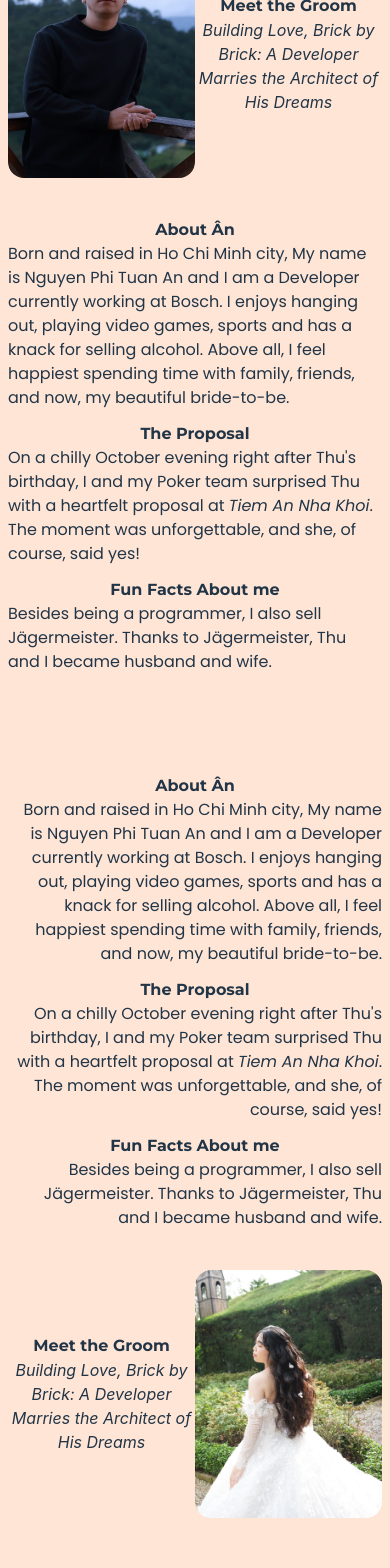
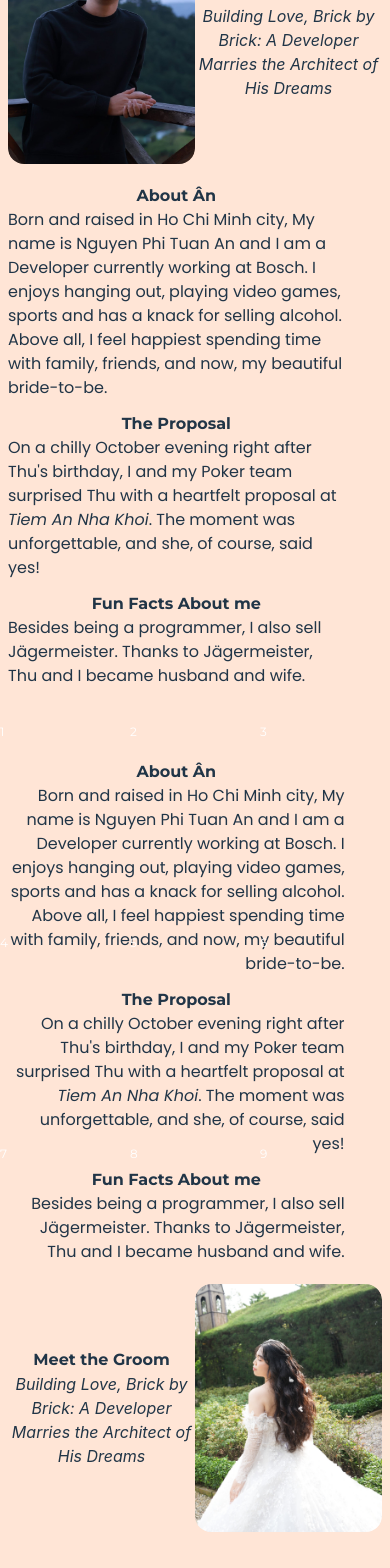
Before and after one commit to 19anim/wedding, a React (Vite) app: page / in a window 390 px wide. Shown: the part 2652-4220 px from the top of the page. Built offline with nearby package versions, Linux system fonts and the light colour scheme; a web font is replaced by a local one.

Commit message:
modify groom page. add introduction temp page

```diff
--- a/src/App.jsx
+++ b/src/App.jsx
@@ -3,6 +3,7 @@ import Schedule from "./pages/Schedule";
 import StoriesSliderPage from "./pages/StoriesSliderPage";
 import TopUpButton from "./components/topUpBotton/TopUpButton";
 import Groom from "./pages/Groom";
+import IntroductionTemp from "./pages/IntroductionTemp";
 
 function App() {
   return (
@@ -11,6 +12,7 @@ function App() {
       <Schedule />
       <StoriesSliderPage />
       <Groom />
+      <IntroductionTemp />
       <TopUpButton />
     </div>
   );
--- /dev/null
+++ b/src/components/topUpButton/TopUpButton.jsx
@@ -0,0 +1,18 @@
+import { motion } from "motion/react";
+import ArrowUp from "../../assets/arrow-up-circle-outline.svg";
+
+function TopUpButton(props) {
+  return (
+    <motion.a whileHover={{ scale: 1.1 }} whileTap={{ scale: 0.96 }} href="#" className="fixed bottom-[50px] right-[50px] size-10">
+      <img
+        src={ArrowUp}
+        alt=""
+        style={{
+          filter: "invert(66%) sepia(74%) saturate(533%) hue-rotate(307deg) brightness(115%) contrast(107%)",
+        }}
+      />
+    </motion.a>
+  );
+}
+
+export default TopUpButton;
--- a/src/pages/Groom.jsx
+++ b/src/pages/Groom.jsx
@@ -4,124 +4,84 @@ import BrideImage from "../assets/bride.jpg";
 const Groom = () => {
   return (
     <section className="h-screen snap-start sm:bg-[#ffbe9866] bg-transparent sm:flex sm:gap-10">
-      <section className="snap-start h-full w-full sm:w-[50%] flex flex-col bg-[#ffbe9866] sm:bg-transparent justify-center gap-10 py-2 px-2 sm:pl-2">
+      <section className="snap-start h-full w-full sm:w-[50%] flex flex-col bg-[#ffbe9866] sm:bg-transparent justify-center gap-5 py-2 px-2 sm:pl-2">
         <section className="w-full h-[30%] flex items-center">
           <section className="h-full w-[50%] overflow-hidden rounded-2xl">
-            <img
-              src={GroomImage}
-              alt=""
-              className="w-full block object-cover rounded-2xl"
-            />
+            <img src={GroomImage} alt="" className="w-full block object-cover rounded-2xl" />
           </section>
           <section className="w-[50%]">
             <article>
-              <header className="font-montserrat lg:text-[2em] sm:text-[1.5em] text-[1em] font-bold text-center">
-                Meet the Groom
-              </header>
+              <header className="font-montserrat lg:text-[2em] sm:text-[1.5em] text-[1em] font-bold text-center">Meet the Groom</header>
               <p className="text-center">
-                <i>
-                  Building Love, Brick by Brick: A Developer Marries the
-                  Architect of His Dreams
-                </i>
+                <i>Building Love, Brick by Brick: A Developer Marries the Architect of His Dreams</i>
               </p>
             </article>
           </section>
         </section>
         <section className="w-full flex flex-col gap-3">
-          <article className="lg:max-w-[70%]">
-            <header className="font-montserrat lg:text-[2em] sm:text-[1.5em] text-[1em] font-bold text-center">
-              About Ân
-            </header>
+          <article className="2xl:max-w-[70%] max-w-[90%]">
+            <header className="font-montserrat lg:text-[2em] sm:text-[1.5em] text-[1em] font-bold text-center">About Ân</header>
             <main className="font-Poppins text-left">
-              Born and raised in Ho Chi Minh city, My name is Nguyen Phi Tuan An
-              and I am a Developer currently working at Bosch. I enjoys hanging
-              out, playing video games, sports and has a knack for selling
-              alcohol. Above all, I feel happiest spending time with family,
-              friends, and now, my beautiful bride-to-be.
+              Born and raised in Ho Chi Minh city, My name is Nguyen Phi Tuan An and I am a Developer currently working at Bosch. I enjoys hanging out, playing
+              video games, sports and has a knack for selling alcohol. Above all, I feel happiest spending time with family, friends, and now, my beautiful
+              bride-to-be.
             </main>
           </article>
 
-          <article className="lg:max-w-[70%]">
-            <header className="font-montserrat lg:text-[2em] sm:text-[1.5em] text-[1em] font-bold text-center">
-              The Proposal
-            </header>
+          <article className="2xl:max-w-[70%] max-w-[90%]">
+            <header className="font-montserrat lg:text-[2em] sm:text-[1.5em] text-[1em] font-bold text-center">The Proposal</header>
             <main className="font-Poppins text-left">
-              On a chilly October evening right after Thu's birthday, I and my
-              Poker team surprised Thu with a heartfelt proposal at{" "}
-              <i>Tiem An Nha Khoi</i>. The moment was unforgettable, and she, of
-              course, said yes!
+              On a chilly October evening right after Thu's birthday, I and my Poker team surprised Thu with a heartfelt proposal at <i>Tiem An Nha Khoi</i>.
+              The moment was unforgettable, and she, of course, said yes!
             </main>
           </article>
 
-          <article className="lg:max-w-[70%]">
-            <header className="font-montserrat lg:text-[2em] sm:text-[1.5em] text-[1em] font-bold text-center">
-              Fun Facts About me
-            </header>
+          <article className="2xl:max-w-[70%] max-w-[90%]">
+            <header className="font-montserrat lg:text-[2em] sm:text-[1.5em] text-[1em] font-bold text-center">Fun Facts About me</header>
             <main className="font-Poppins text-left">
-              Besides being a programmer, I also sell Jägermeister. Thanks to
-              Jägermeister, Thu and I became husband and wife.
+              Besides being a programmer, I also sell Jägermeister. Thanks to Jägermeister, Thu and I became husband and wife.
             </main>
           </article>
         </section>
       </section>
 
-      <section className="snap-start h-full w-full sm:w-[50%] flex flex-col justify-center bg-[#ffbe9866] sm:bg-transparent gap-10 py-2 px-2 sm:pr-2">
+      <section className="snap-start h-full w-full sm:w-[50%] flex flex-col justify-center text-[1em] bg-[#ffbe9866] sm:bg-transparent gap-5 py-2 px-2 sm:pr-2">
         <section className="w-full flex flex-col gap-3">
-          <article className="lg:max-w-[70%]">
-            <header className="font-montserrat lg:text-[2em] sm:text-[1.5em] text-[1em] font-bold text-center">
-              About Ân
-            </header>
+          <article className="2xl:max-w-[70%] max-w-[90%] ">
+            <header className="font-montserrat lg:text-[1.75em] sm:text-[1.5em] text-[1em] font-bold text-center">About Ân</header>
             <main className="font-Poppins text-right">
-              Born and raised in Ho Chi Minh city, My name is Nguyen Phi Tuan An
-              and I am a Developer currently working at Bosch. I enjoys hanging
-              out, playing video games, sports and has a knack for selling
-              alcohol. Above all, I feel happiest spending time with family,
-              friends, and now, my beautiful bride-to-be.
+              Born and raised in Ho Chi Minh city, My name is Nguyen Phi Tuan An and I am a Developer currently working at Bosch. I enjoys hanging out, playing
+              video games, sports and has a knack for selling alcohol. Above all, I feel happiest spending time with family, friends, and now, my beautiful
+              bride-to-be.
             </main>
           </article>
 
-          <article className="lg:max-w-[70%]">
-            <header className="font-montserrat lg:text-[2em] sm:text-[1.5em] text-[1em] font-bold text-center">
-              The Proposal
-            </header>
+          <article className="2xl:max-w-[70%] max-w-[90%]">
+            <header className="font-montserrat lg:text-[2em] sm:text-[1.5em] text-[1em] font-bold text-center">The Proposal</header>
             <main className="font-Poppins text-right">
-              On a chilly October evening right after Thu's birthday, I and my
-              Poker team surprised Thu with a heartfelt proposal at{" "}
-              <i>Tiem An Nha Khoi</i>. The moment was unforgettable, and she, of
-              course, said yes!
+              On a chilly October evening right after Thu's birthday, I and my Poker team surprised Thu with a heartfelt proposal at <i>Tiem An Nha Khoi</i>.
+              The moment was unforgettable, and she, of course, said yes!
             </main>
           </article>
 
-          <article className="lg:max-w-[70%]">
-            <header className="font-montserrat lg:text-[2em] sm:text-[1.5em] text-[1em] font-bold text-center">
-              Fun Facts About me
-            </header>
+          <article className="2xl:max-w-[70%] max-w-[90%]">
+            <header className="font-montserrat lg:text-[2em] sm:text-[1.5em] text-[1em] font-bold text-center">Fun Facts About me</header>
             <main className="font-Poppins text-right">
-              Besides being a programmer, I also sell Jägermeister. Thanks to
-              Jägermeister, Thu and I became husband and wife.
+              Besides being a programmer, I also sell Jägermeister. Thanks to Jägermeister, Thu and I became husband and wife.
             </main>
           </article>
         </section>
         <section className="w-full h-[30%] flex items-center">
           <section className="w-[50%]">
             <article>
-              <header className="font-montserrat lg:text-[2em] sm:text-[1.5em] text-[1em] font-bold text-center">
-                Meet the Groom
-              </header>
+              <header className="font-montserrat lg:text-[2em] sm:text-[1.5em] text-[1em] font-bold text-center">Meet the Groom</header>
               <p className="text-center">
-                <i>
-                  Building Love, Brick by Brick: A Developer Marries the
-                  Architect of His Dreams
-                </i>
+                <i>Building Love, Brick by Brick: A Developer Marries the Architect of His Dreams</i>
               </p>
             </article>
           </section>
           <section className="h-full w-[50%] rounded-2xl overflow-hidden">
-            <img
-              src={BrideImage}
-              alt=""
-              className="w-full block object-cove rounded-2xl"
-            />
+            <img src={BrideImage} alt="" className="w-full block object-cove rounded-2xl" />
           </section>
         </section>
       </section>
--- /dev/null
+++ b/src/pages/IntroductionTemp.jsx
@@ -0,0 +1,17 @@
+function IntroductionTemp(props) {
+  return (
+    <div className="snap-start h-[100vh] text-white sm:bg-[#fea36e85] font-montserrat text-xs sm:text-base grid grid-cols-3 grid-rows-4">
+      <div>1</div>
+      <div>2</div>
+      <div>3</div>
+      <div>4</div>
+      <div>5</div>
+      <div>6</div>
+      <div className="row-span-2">7</div>
+      <div className="row-span-2">8</div>
+      <div className="row-span-2">9</div>
+    </div>
+  );
+}
+
+export default IntroductionTemp;
```
